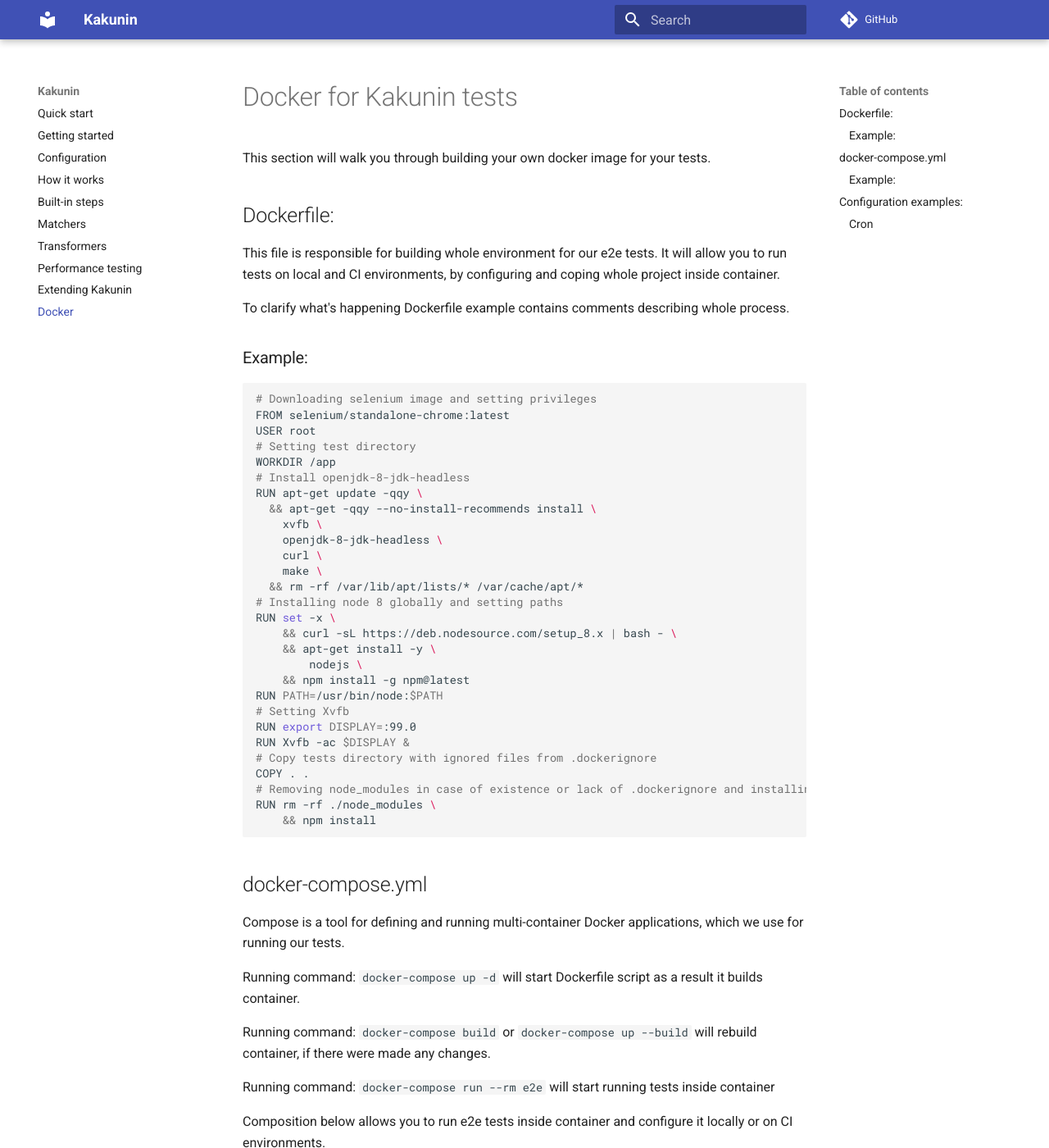
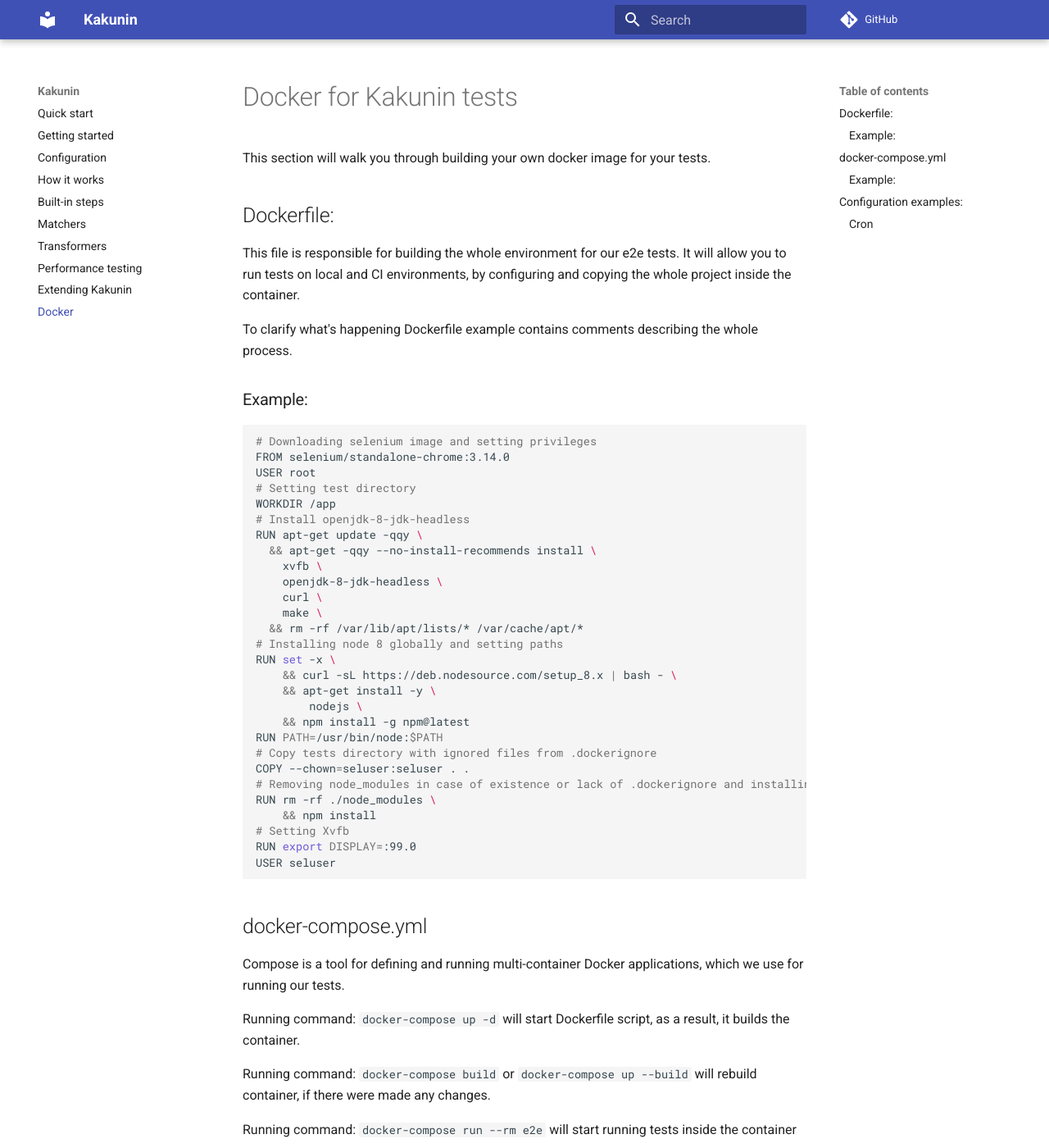
Before and after one commit to TheSoftwareHouse/Kakunin, an MkDocs documentation site: the page built from docs-src/docker.md, in a window 1280 px wide and 1400 px high. Shown: the whole window at 82% size. Built offline with MkDocs 1.6.1 and Material for MkDocs 9.7.7, drawn with Linux system fonts in a browser that asks for light colours; comment, search, counter and statistics services are not loaded; old or Windows-style settings are respelled for this version of MkDocs; some of the changed text lies outside the part shown.

Commit message:
xvfb running, typo fixes

````diff
--- a/docs-src/docker.md
+++ b/docs-src/docker.md
@@ -4,16 +4,16 @@
 
 ## Dockerfile:
 
-This file is responsible for building whole environment for our e2e tests.
+This file is responsible for building the whole environment for our e2e tests.
 It will allow you to run tests on local and CI environments,
-by configuring and coping whole project inside container.
+by configuring and copying the whole project inside the container.
 
-To clarify what's happening Dockerfile example contains comments describing whole process.
+To clarify what's happening Dockerfile example contains comments describing the whole process.
 
 ### Example:
 ```bash
 # Downloading selenium image and setting privileges
-FROM selenium/standalone-chrome:latest
+FROM selenium/standalone-chrome:3.14.0
 USER root
 # Setting test directory
 WORKDIR /app
@@ -32,14 +32,14 @@
         nodejs \
     && npm install -g npm@latest
 RUN PATH=/usr/bin/node:$PATH
-# Setting Xvfb
-RUN export DISPLAY=:99.0
-RUN Xvfb -ac $DISPLAY &
 # Copy tests directory with ignored files from .dockerignore
-COPY . .
+COPY --chown=seluser:seluser . .
 # Removing node_modules in case of existence or lack of .dockerignore and installing from package.json
 RUN rm -rf ./node_modules \
     && npm install
+# Setting Xvfb
+RUN export DISPLAY=:99.0
+USER seluser
 ```
 
 ## docker-compose.yml
@@ -47,16 +47,16 @@
 Compose is a tool for defining and running multi-container Docker applications, which we use
 for running our tests.
 
-Running command: ``docker-compose up -d`` will start Dockerfile script as a result it builds container.
+Running command: ``docker-compose up -d`` will start Dockerfile script, as a result, it builds the container.
 
 Running command: ``docker-compose build `` or ``docker-compose up --build`` will
 rebuild container, if there were made any changes.
 
-Running command: ``docker-compose run --rm e2e`` will start running tests inside container
+Running command: ``docker-compose run --rm e2e`` will start running tests inside the container
 
 
-Composition below allows you to run e2e tests inside container and configure it locally or
-on CI environments.
+Composition below allows you to run e2e tests inside the container and configure it locally or
+in CI environments.
 
 
 ### Example:
@@ -64,7 +64,7 @@
 e2e:
       build: .
       working_dir: /app
-      command: sh -c "npm run kakunin"
+      command: sh -c "Xvfb -ac :99 -screen 0 1280x1024x16 & npm run kakunin"
 ```
 
 ## Configuration examples:
````
